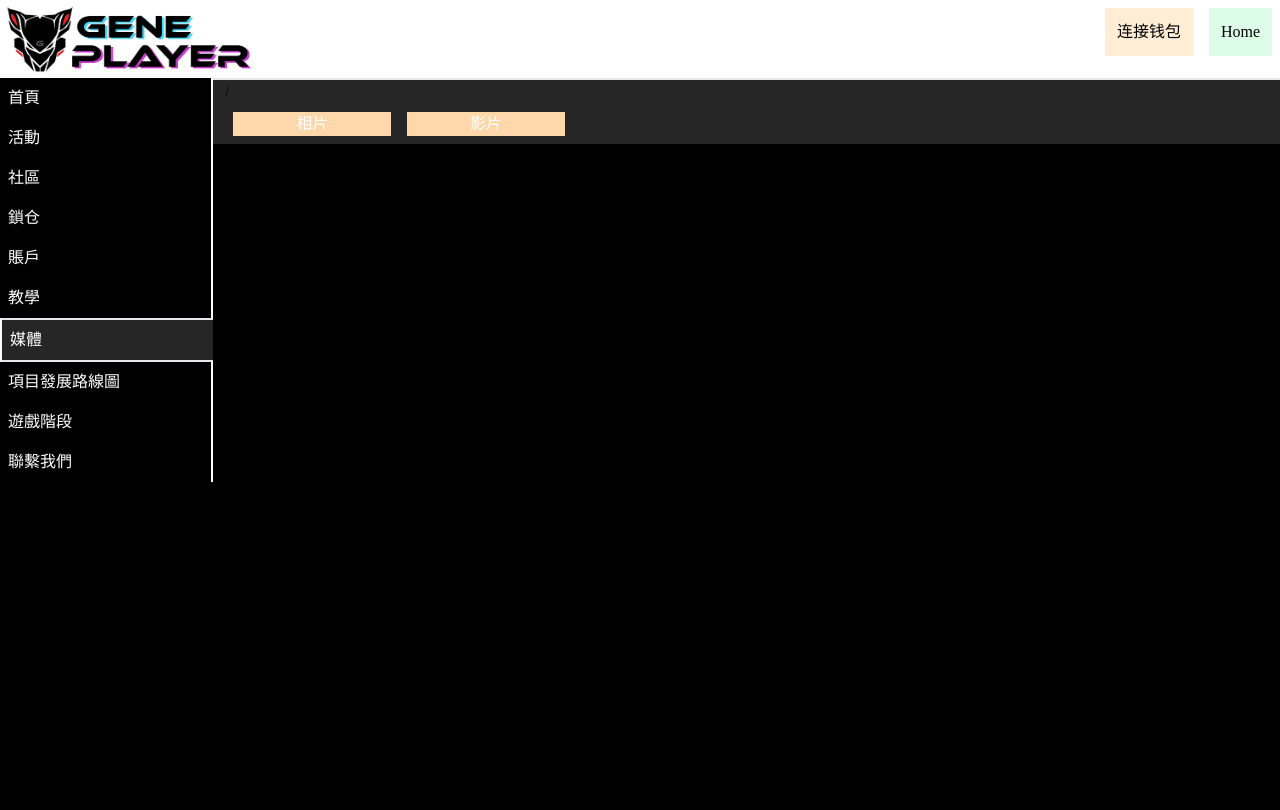
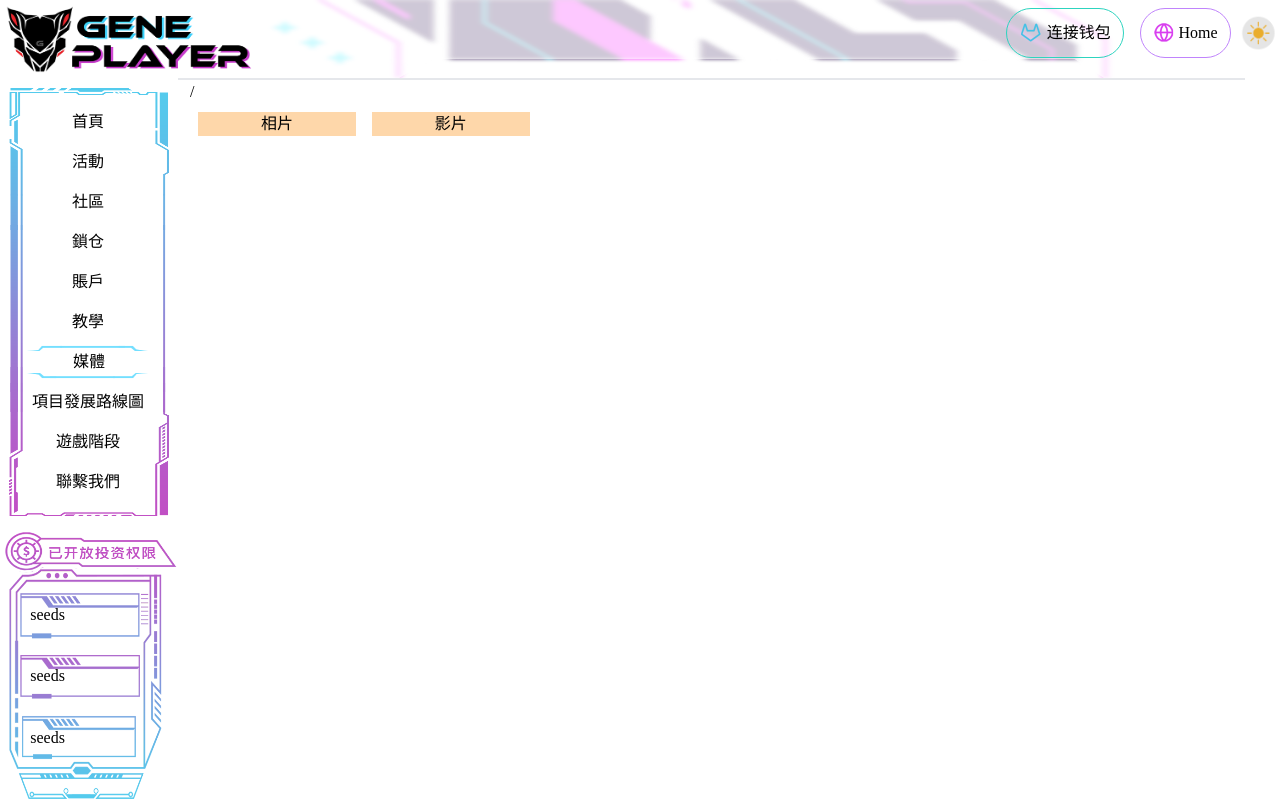
Before and after one commit to Nankil/gamefi-frontend, a Vue app: page /media in a window 1280 px wide. Built offline with nearby package versions, Linux system fonts and the light colour scheme; no server answers; a web font is replaced by a local one.

Commit message:
nav bars

```diff
--- a/index.html
+++ b/index.html
@@ -21,7 +21,6 @@
   <style>
     body {
       font-family: 'PingFang';
-      background-color: black;
     }
   </style>
 </html>
--- a/src/App.vue
+++ b/src/App.vue
@@ -1,90 +1,89 @@
 <script setup>
-import Heading from "./components/Heading.vue";
-import { RouterView } from "vue-router";
-import NavBar from "./components/NavBar.vue";
-import Route from "./components/Route.vue";
-import Log from "./components/Log.vue";
+import Heading from './components/Heading.vue';
+import {RouterView} from 'vue-router';
+import NavBar from './components/NavBar.vue';
+import Route from './components/Route.vue';
+import Log from './components/Log.vue';
+import NavInvest from './components/NavInvest.vue';
 </script>
 
 
-
-
 <script>
-import { mapState } from "vuex";
-import { FundingContract } from "./api/bsc";
+import {mapState} from 'vuex';
+import {FundingContract} from './api/bsc';
 // import {ethers} from 'ethers';
-import contractInterface from "./contracts/Funding.json";
+import contractInterface from './contracts/Funding.json';
 export default {
   data() {
     return {
       routes: [
         {
-          path: "/",
-          name: "Home",
-          display_name: this.$t("routes[0].display_name"),
+          path: '/',
+          name: 'Home',
+          display_name: this.$t('routes[0].display_name'),
         },
         {
-          path: "/events",
-          name: "Events",
-          display_name: this.$t("routes[1].display_name"),
+          path: '/events',
+          name: 'Events',
+          display_name: this.$t('routes[1].display_name'),
         },
         {
-          path: "/community",
-          name: "Community",
-          display_name: this.$t("routes[2].display_name"),
+          path: '/community',
+          name: 'Community',
+          display_name: this.$t('routes[2].display_name'),
         },
         {
-          path: "/lock",
-          name: "Lock",
-          display_name: this.$t("routes[3].display_name"),
+          path: '/lock',
+          name: 'Lock',
+          display_name: this.$t('routes[3].display_name'),
         },
         {
-          path: "/account",
-          name: "Account",
-          display_name: this.$t("routes[4].display_name"),
+          path: '/account',
+          name: 'Account',
+          display_name: this.$t('routes[4].display_name'),
         },
         {
-          path: "/tutorial",
-          name: "Turorial",
-          display_name: this.$t("routes[5].display_name"),
+          path: '/tutorial',
+          name: 'Turorial',
+          display_name: this.$t('routes[5].display_name'),
         },
         {
-          path: "/media",
-          name: "Media",
-          display_name: this.$t("routes[6].display_name"),
+          path: '/media',
+          name: 'Media',
+          display_name: this.$t('routes[6].display_name'),
         },
         {
-          path: "/roadmap",
-          name: "RoadMap",
-          display_name: this.$t("routes[7].display_name"),
+          path: '/roadmap',
+          name: 'RoadMap',
+          display_name: this.$t('routes[7].display_name'),
         },
         {
-          path: "/gamephase",
-          name: "GamePhase",
-          display_name: this.$t("routes[8].display_name"),
+          path: '/gamephase',
+          name: 'GamePhase',
+          display_name: this.$t('routes[8].display_name'),
         },
         {
-          path: "/contactus",
-          name: "ContactUs",
-          display_name: this.$t("routes[9].display_name"),
+          path: '/contactus',
+          name: 'ContactUs',
+          display_name: this.$t('routes[9].display_name'),
         },
       ],
       alertMsg: {
-        color: "",
-        msg: "",
+        color: '',
+        msg: '',
       },
     };
   },
 
   computed: {
-    ...mapState(["errorLog", "infoLog"]),
+    ...mapState(['errorLog', 'infoLog']),
     currentRoutePath() {
       return this.$route.path;
     },
     isBarActive() {
       console.log(this.$route.path.slice(0, 8));
 
-      return this.$route.path.slice(0, 8) === "/account" ? false : true;
+      return this.$route.path.slice(0, 8) === '/account' ? false : true;
     },
   },
   provide() {
@@ -93,23 +92,23 @@ export default {
     };
   },
   mounted() {
-    this.$store.dispatch("setWeb3", window.ethereum);
+    this.$store.dispatch('setWeb3', window.ethereum);
     const contract = new FundingContract(
-      contractInterface.abi,
-      "0xc58d6Fac68B761c2F735160fD43bd9176E0B443D"
+        contractInterface.abi,
+        '0xc58d6Fac68B761c2F735160fD43bd9176E0B443D',
     );
     contract
-      .fundOf("0xbabF784Cb81452b43055233BeE50d80a866609a6")
-      .then((v) => console.log(v));
+        .fundOf('0xbabF784Cb81452b43055233BeE50d80a866609a6')
+        .then((v) => console.log(v));
   },
   watch: {
     errorLog(val) {
-      this.alertMsg.color = "red";
+      this.alertMsg.color = 'red';
       this.alertMsg.msg = val;
     },
     infoLog(val) {
-      console.log("info changed to: ", val);
-      this.alertMsg.color = "blue";
+      console.log('info changed to: ', val);
+      this.alertMsg.color = 'blue';
       this.alertMsg.msg = val;
     },
   },
@@ -117,7 +116,7 @@ export default {
 </script>
 
 <template >
-  <div class="container mx-auto dark w-full">
+  <div class="container mx-auto w-full">
     <div
       class="text-white w-1/5 absolute bottom-10 right-4"
       v-if="infoLog.length > 0"
@@ -133,19 +132,21 @@ export default {
     <div class="h-1/15 w-full">
       <Heading />
     </div>
-    <div class="flex flex-row w-full h-full bg-black">
-      <div v-if="isBarActive" class="w-1/6">
+    <div class="flex flex-row w-full h-full">
+      <div v-if="isBarActive" class="w-1/8">
         <NavBar :routes="routes" />
+        <NavInvest />
       </div>
 
+
       <div
-        class="px-3 main #262626 border-t-2 bgc"
+        class="px-3 main #262626 border-t-2"
         :class="[isBarActive ? 'w-5/6' : 'w-full']"
       >
         <div>
           <Route />
         </div>
-        <router-view class="dark:text-white bgc"></router-view>
+        <router-view></router-view>
       </div>
     </div>
   </div>
@@ -154,7 +155,4 @@ export default {
 .main {
   height: fit-content;
 }
-.bgc {
-  background-color: #262626;
-}
 </style>
--- a/src/components/Heading.vue
+++ b/src/components/Heading.vue
@@ -20,28 +20,43 @@ export default {
 </script>
 <template>
     <div class="flex flex-row
-    bg-white justify-between w-full h-full">
+    justify-between w-full h-full heading-container">
         <div class="h-full w-1/5">
             <img src="/imgs/main.png" alt="" class="object-cover max-2">
         </div>
 
         <div class="flex flex-col">
-            <div class="flex flex-row">
-                <div class="inline-block p-3 m-2 right-0
-                bg-orange-100 text-center
+            <div class="flex flex-row items-center">
+                <div class="flex flex-row p-3 m-2 right-0
+                text-center border rounded-full border-teal-400
                 align-middle hover:cursor-pointer" @click="connectWallet"
                 v-if="userInfo.walletAddr === ''">
+                <img src="/imgs/fox_icon.png" alt="fox" class="h-6 mr-1">
                 {{$t('header.cw')}}</div>
-                <div class="inline-block p-3 m-2 right-0
-                bg-orange-100 text-center
+                <div class="flex fle-row p-3 m-2 right-0
+                text-center border rounded-full border-teal-400
                 align-middle hover:cursor-pointer"
-                v-else>{{ truncatedAddr }}</div>
-                <div class="inline-block p-3 m-2 right-0
-                bg-green-100 text-center
+                v-else>
+                <img src="/imgs/fox_icon.png" alt="fox" class="h-6 mr-1">
+                {{ truncatedAddr }}</div>
+                <div class="flex flex-row p-3 m-2 right-0
+                text-center border rounded-full border-purple-400
                 align-middle hover:cursor-pointer"
-                @click="$router.push('/')">Home</div>
+                @click="$router.push('/')">
+                <img src="/imgs/internet_icon.png" alt="fox" class="h-6 mr-1">
+                Home
+                </div>
+                <img src="/imgs/sun.png" alt="sun"
+                class="h-10 hover:cursor-pointer">
             </div>
         </div>
 
     </div>
 </template>
+
+<style scoped>
+.heading-container {
+  background-image: url('/imgs/nav_top.png');
+  background-size: 100% 100%;
+}
+</style>>
--- a/src/components/NavBar.vue
+++ b/src/components/NavBar.vue
@@ -28,14 +28,25 @@ export default {
 </script>
 
 <template>
-    <div class="dark:bg-black w-full">
+    <div class="w-full nav-container p-6">
       <div v-for="route in routes" :key="route"
-      @click="$router.push(route.path)">
+      @click="$router.push(route.path)" class="text-center">
       <div v-if="matchOfCurrentPath==route.name"
-      class="dark:text-white p-2 border-r-0 border-2 border-x-white bgc"
+      class="dark:text-white p-2 selected"
       >{{ route.display_name }}</div>
       <div v-else class="dark:text-white p-2
       border-r-2 border-x-white">{{ route.display_name }}</div>
       </div>
     </div>
 </template>
+
+<style scoped>
+.nav-container {
+  background-image: url('/imgs/nav_left.png');
+  background-size: 100% 100%;
+}
+.selected {
+  background-image: url('/imgs/nav_selected.png');
+  background-size: 100% 100%;
+}
+</style>
--- /dev/null
+++ b/src/components/NavInvest.vue
@@ -0,0 +1,52 @@
+<template>
+<div class="w-full">
+  <div class="invest-open h-12"></div>
+  <div class="w-full invest-container p-4">
+      <div class="w-full invest-tab1 tab">
+        <a href="/account/investment">seeds</a>
+      </div>
+      <div class="w-full invest-tab2 tab">
+        <a href="/account/investment">seeds</a>
+      </div>
+      <div class="w-full invest-tab3 tab">
+        <a href="/account/investment">seeds</a>
+      </div>
+    </div>
+</div>
+
+</template>
+
+<style scoped>
+.invest-container {
+  background-image: url('/imgs/invest_container.png');
+  background-size: 100% 100%;
+  padding-top: 10%;
+  padding-bottom: 20%;
+  padding-left: 10%;
+  padding-right: 20%;
+}
+.invest-tab1 {
+  background-image: url('/imgs/invest_tab1.png');
+  background-size: 100% 100%;
+}
+
+.invest-tab2 {
+  background-image: url('/imgs/invest_tab2.png');
+  background-size: 100% 100%;
+}
+
+.invest-tab3 {
+  background-image: url('/imgs/invest_tab3.png');
+  background-size: 100% 100%;
+}
+.tab {
+  padding: 10%;
+  margin-top: 10%;
+  margin-bottom: 10%;
+}
+.invest-open {
+  background-image: url('/imgs/invest_open.png');
+  background-size: 100% 100%;
+  margin-bottom: -8%;
+}
+</style>
```
